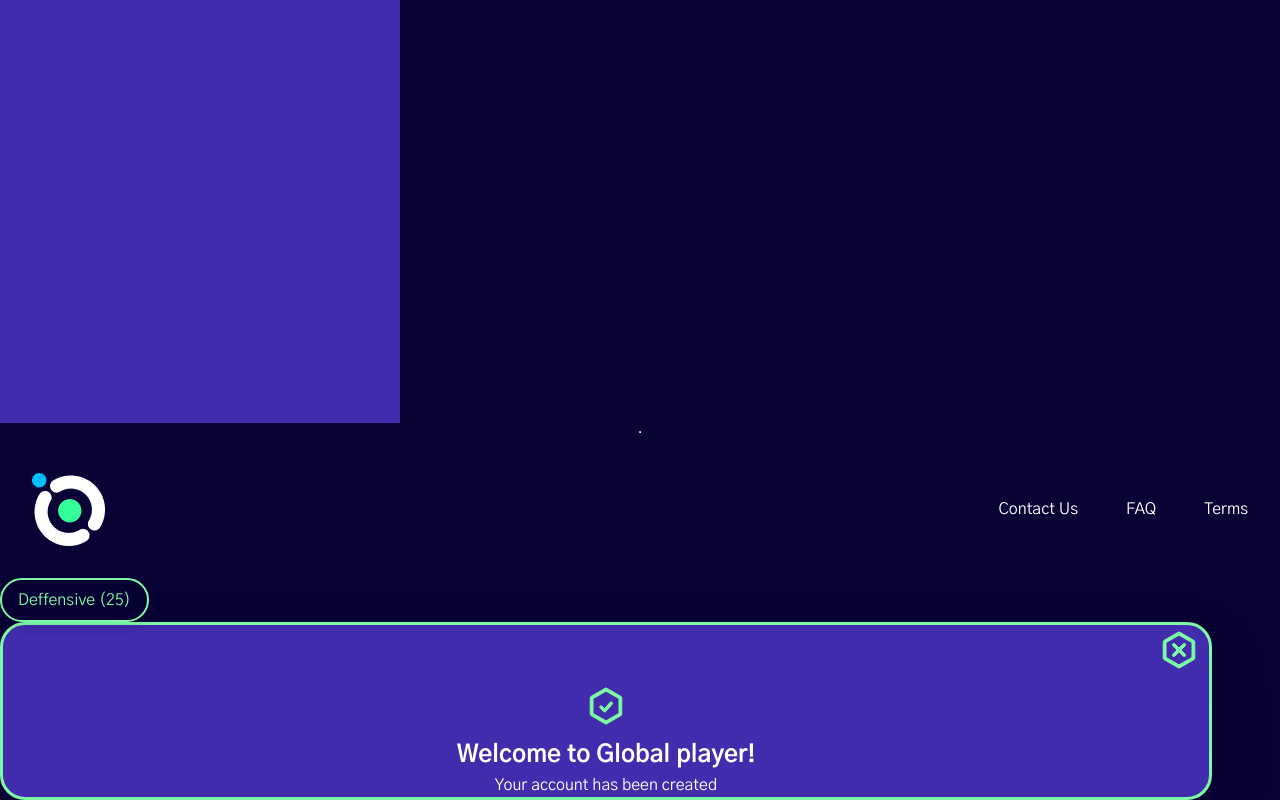
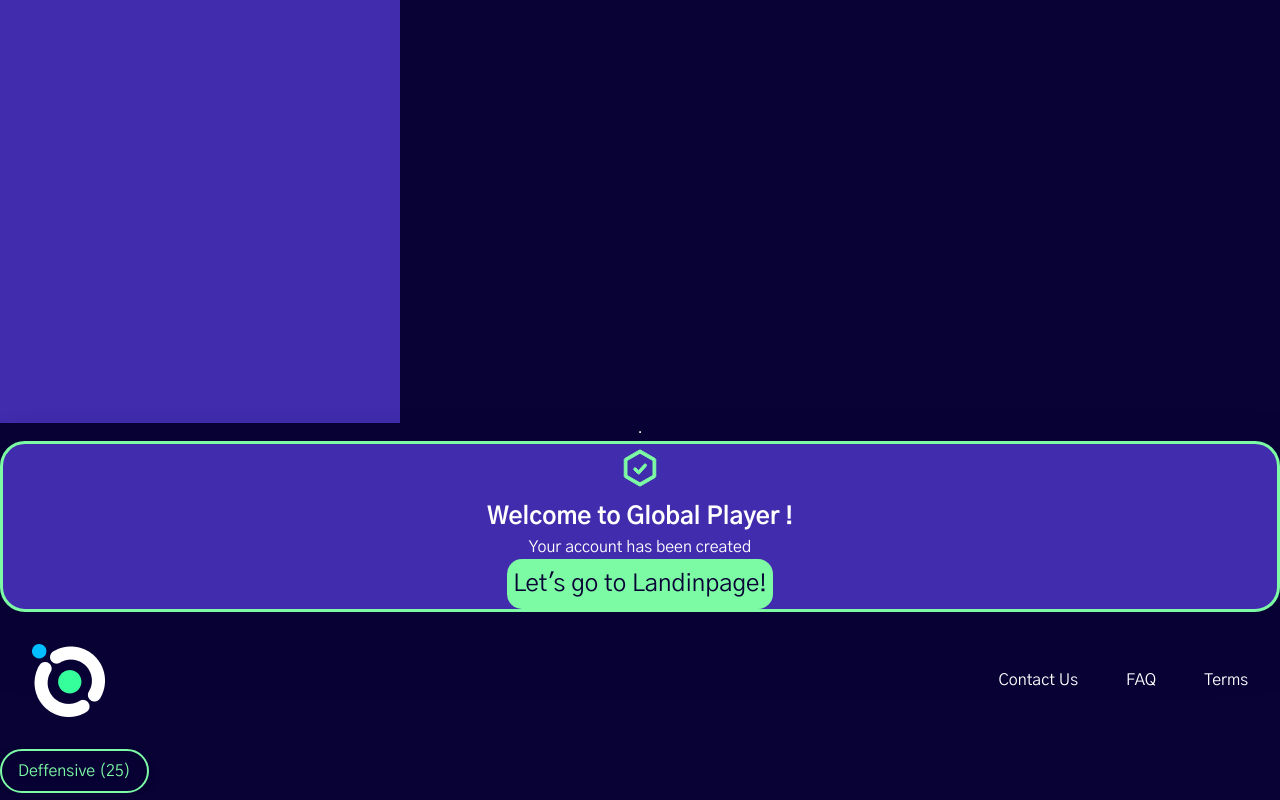
Before and after one commit to zyzmoz/global-player, a React (Create React App) app in the folder frontend/: page /storybook in a window 1280 px wide. Shown: the part 2337-3137 px from the top of the page. Built offline with nearby package versions, Linux system fonts and the light colour scheme.

Commit message:
toast component improved

```diff
--- a/frontend/src/components/Toast/Toast.jsx
+++ b/frontend/src/components/Toast/Toast.jsx
@@ -1,12 +1,15 @@
+import { useNavigate } from 'react-router-dom'
 import PropTypes from 'prop-types'
-import { CheckIcon, CrossIcon } from '../Icon/icons'
+import { CheckIcon } from '../Icon/icons'
 import BodyText from '../BodyText/BodyText'
 import Headline from '../Headline/Headline'
+import Button from '../Button/Button'
 
-function Toast({ className }) {
-  const toggleCloseBtn = () => {
-    const toastComponent = document.querySelector('.toast-wrapper')
-    toastComponent.classList.toggle('hide-toast-wrapper')
+function Toast({ className, pageRoute, headlineToast, bodyToast, buttonTextToast }) {
+  const navigate = useNavigate()
+
+  const navigateToPage = () => {
+    navigate(`/${pageRoute}`)
   }
 
   return (
@@ -14,25 +17,21 @@ function Toast({ className }) {
       className={className}
       style={{
         background: '#402CAC',
-        maxWidth: '1212px',
-        maxHeight: '545px',
         border: '3px solid #7DFAA4',
         borderRadius: '25px',
         boxShadow: '0px 26px 54px rgba(8,2,53,0.48',
       }}
     >
-      <button
-        onClick={() => toggleCloseBtn()}
-        type="button"
-        className="toast-x-btn"
-        style={{ background: 'none', border: 'none', cursor: 'pointer' }}
-      >
-        <CrossIcon fill="#7DFAA4" stroke="#7DFAA4" />
-      </button>
       <div className="toast-main-content" style={{ textAlign: 'center' }}>
         <CheckIcon fill="#7DFAA4" stroke="#7DFAA4" />
-        <Headline fontSize="24px" color="white" textAlign="center" text="Welcome to Global player!" />
-        <BodyText fontSize="16px" color="white" textAlign="center" text="Your account has been created" />
+        <Headline fontSize="24px" color="white" textAlign="center" text={headlineToast} />
+        <BodyText fontSize="16px" color="white" textAlign="center" text={bodyToast} />
+        <Button
+          text={buttonTextToast}
+          onClick={() => navigateToPage()}
+          className="toast-cta-btn"
+          style={{ buttonWidth: '400px' }}
+        />
       </div>
     </div>
   )
@@ -41,9 +40,17 @@ function Toast({ className }) {
 export default Toast
 
 Toast.defaultProps = {
-  className: 'toast-wrapper',
+  className: '',
+  pageRoute: '',
+  headlineToast: '',
+  bodyToast: '',
+  buttonTextToast: '',
 }
 
 Toast.propTypes = {
   className: PropTypes.string,
+  pageRoute: PropTypes.string,
+  headlineToast: PropTypes.string,
+  bodyToast: PropTypes.string,
+  buttonTextToast: PropTypes.string,
 }
--- a/frontend/src/sass/base-elements/_button.scss
+++ b/frontend/src/sass/base-elements/_button.scss
@@ -19,7 +19,7 @@
 
 
 @mixin primary-default-button-desktop {
-  .button {
+  .landing-page-container .button {
     background-color: $primary-color-bright-green;
     color: $neutral-color-dark-blue;
     // font-size: 24pt;
--- a/frontend/src/sass/site-layout/_index.scss
+++ b/frontend/src/sass/site-layout/_index.scss
@@ -99,6 +99,22 @@
     margin: 5rem 0 5rem 0;
   }
 }
+
+// Toast Component
+.toast-wrapper {
+  display: flex;
+  flex-flow: column nowrap;
+
+  .button {
+    width: auto;
+    height: 50px;
+  }
+
+  .toast-cta-btn {
+    align-self: flex-end;
+  }
+}
+// End Toast Component
 
 @media screen and (min-width: 600px) {
   //header
@@ -204,20 +220,3 @@
     }
   }
 }
-
-// Toast Component
-
-.toast-wrapper {
-  display: flex;
-  flex-flow: column nowrap;
-
-  .toast-x-btn {
-    align-self: flex-end;
-  }
-}
-
-.hide-toast-wrapper {
-  display: none;
-}
-
-// End Toast Component
--- a/frontend/src/storybook/storybook.jsx
+++ b/frontend/src/storybook/storybook.jsx
@@ -107,21 +107,15 @@ function Storybook() {
         </Card>
       </div>
       <hr />
+      <Toast
+        className="toast-wrapper"
+        pageRoute="landingpage"
+        headlineToast="Welcome to Global Player !"
+        bodyToast="Your account has been created"
+        buttonTextToast="Let's go to Landinpage!"
+      />
       <Footer />
       <Tag text="Deffensive" reviews="25" />
-
-      {/* <div className="toast-wrapper">
-        <button type="button">
-          <CrossIcon fill="#7DFAA4" stroke="#7DFAA4" />
-        </button>
-        <div className="toast-content">
-          <CheckIcon fill="#7DFAA4" stroke="#7DFAA4" />
-          <Headline fontSize="24px" color="white" textAlign="center" text="Welcome to Global player!" />
-          <BodyText fontSize="16px" color="white" textAlign="center" text="Your account has been created" />
-        </div>
-      </div> */}
-
-      <Toast />
     </div>
   )
 }
```
